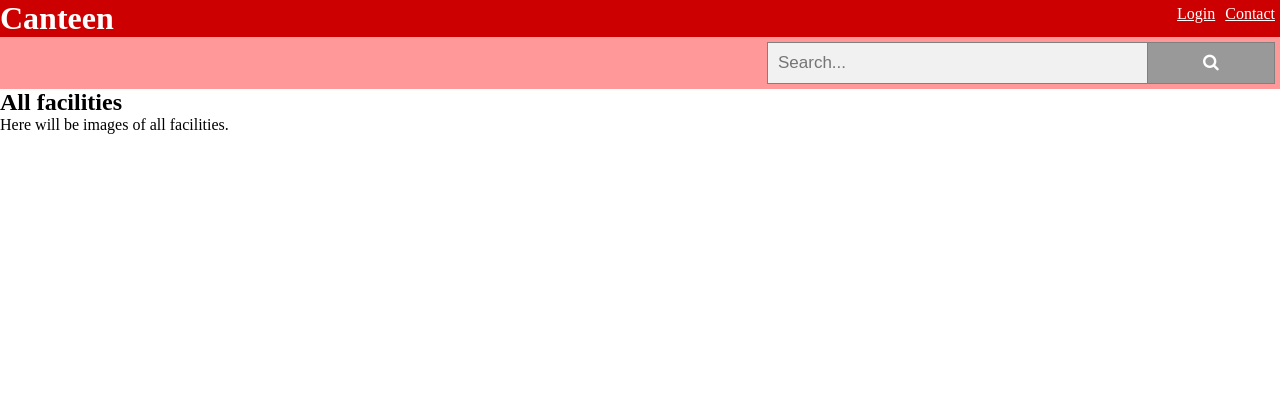
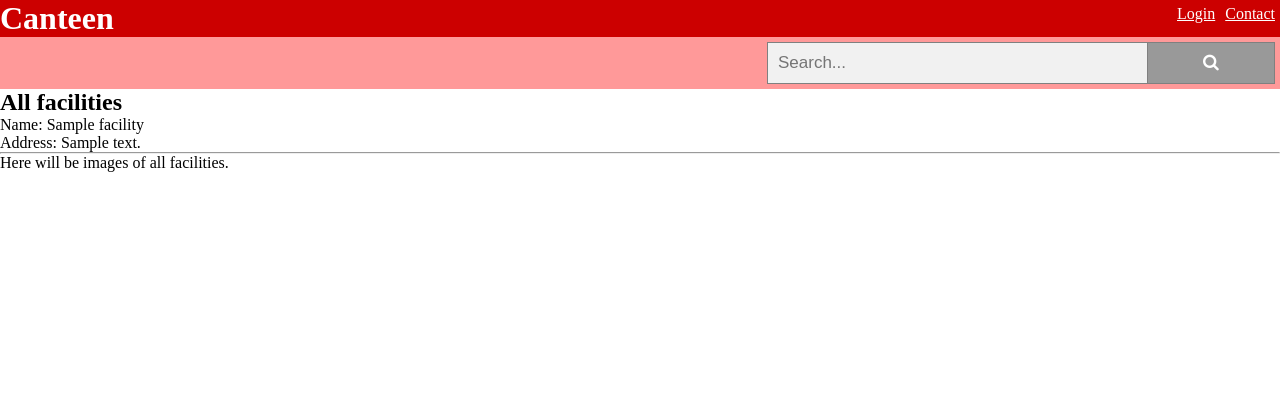
Before and after one commit to natal1H/IIS-project, a Django app: page / in a window 1280 px wide. Shown: the top 420 px of the page. Run offline with Django 3.2, Linux system fonts and the light colour scheme; tables that the repository leaves empty hold one stand-in row (values such as "Sample post").

Commit message:
Added some basic funcionality(searches and display index facilities)

```diff
--- a/app/test1/canteen/templates/index.html
+++ b/app/test1/canteen/templates/index.html
@@ -20,13 +20,23 @@
             </ul>
         </div> <!-- End main-header -->
         <div class="search-header">
-            <form class="search-bar" action="">
+            <form class="search-bar" action="{% url 'search' %}">
                 <button type="submit"><i class="fa fa-search"></i></button>
-                <input type="text" placeholder="Search..." name="search">
+                <input type="text" placeholder="Search..." name="search_form">
             </form>
         </div> <!-- End search-header -->
         <div class="content">
             <h2>All facilities</h2>
+                {% for instance in object %}
+                    <p>
+                        Name:   {{ instance.name}} <br>
+                        Address:    {{ instance.address }}<br>
+                        <hr>
+
+                    </p>
+
+                {% endfor %}
+
 
             <p>
                 Here will be images of all facilities.
--- a/app/test1/canteen/urls.py
+++ b/app/test1/canteen/urls.py
@@ -3,4 +3,5 @@ from . import views
 
 urlpatterns = [
     path('', views.index, name='index'),
+    path('search',views.search_view, name='search'),
 ]
--- a/app/test1/canteen/views.py
+++ b/app/test1/canteen/views.py
@@ -1,6 +1,6 @@
 from django.shortcuts import render
 from django.views import generic
-from canteen.models import Facility
+from canteen.models import *
 
 # Create your views here.
 
@@ -64,9 +64,30 @@ def search_result_view(request):
 """
 
 def index(request):
+    obj = Facility.objects.all()
 
     context = {
-
+        "object": obj,
     }
 
     return render(request, 'index.html', context=context)
+
+
+
+def search_view(request):
+	search=request.GET.get('search_form')
+
+	objects = Facility.objects.all()
+
+	corr_search_objs=[]
+
+	for obj in objects:
+		if search in obj.address or search in obj.name:
+			corr_search_objs.append(obj)
+
+	context = {
+		"result":	search,
+		"objects":	corr_search_objs
+	}
+
+	return render(request, 'search_result.html', context=context)
```
Also changed, not shown: app/test1/canteen/templates/search_result.html (added, +17 -0 lines), app/test1/canteen/migrations/0001_initial.py, app/test1/canteen/migrations/0002_registered.py (deleted).
